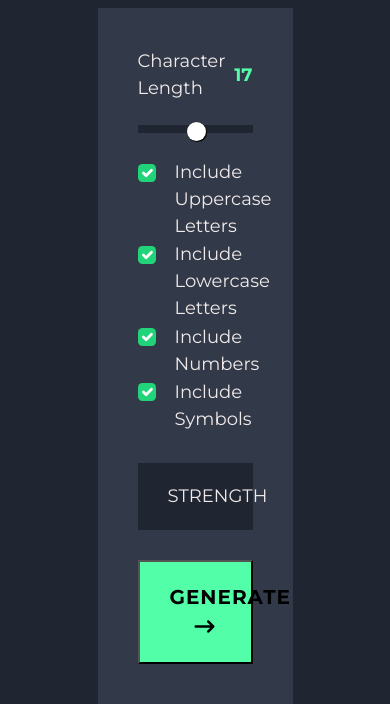
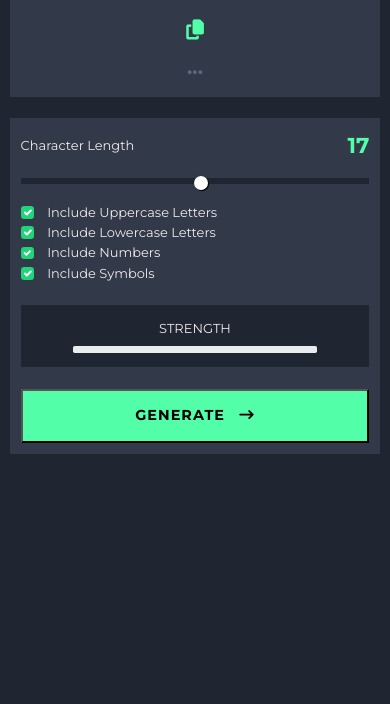
Before and after one commit to Kacper-Stepien/Password-Generator, a plain HTML site: page index.html in a window 390 px wide. Shown: the part 229-933 px from the top of the page. After the commit the page ends 844 px from the top, so only its background shows below. Drawn offline with nearby package versions, Linux system fonts and the light colour scheme.

Commit message:
add media queries and polish the code

```diff
--- a/index.html
+++ b/index.html
@@ -12,8 +12,8 @@
         crossorigin="anonymous"></script>
     <script src="https://kit.fontawesome.com/8c4bd008c3.js" crossorigin="anonymous"></script>
 
+    <link rel="stylesheet" href="style.css">
     <script defer src="script.js"></script>
-    <link rel="stylesheet" href="style.css">
     <title>Password Generator</title>
 </head>
 
@@ -21,22 +21,22 @@
     <main>
         <h1 class="title" id="title">Password Generator</h1>
         <div class="password-field" id="password-field">
-            <div class="password" id="password">P4$5W0rD!</div>
+            <div class="password" id="password">...</div>
             <div class="copy-btn" id="copy-btn">
                 <i class="fa-solid fa-copy"></i>
             </div>
         </div>
+
         <div class="bottom-area">
+
             <div class="settings-field" id="settings-field">
                 <div class="character-length" id="character-length">
                     <div class="character-length-text" id="character-length-text">
                         Character Length
                     </div>
-                    <div class="character-length-number" id="character-length-number">
+                    <div class="character-length-number" id="character-length-number"></div>
+                </div>
 
-                    </div>
-
-                </div>
                 <input type="range" class="form-range range-of-characters" id="range-of-characters" min="3" max="30"
                     step="1">
                 <div class="settings-checkboxes">
@@ -66,6 +66,7 @@
                     </div>
                 </div>
             </div>
+
             <div class="strength-div" id="strength-div">
                 <div class="strength-title" id="strength-title">STRENGTH</div>
                 <div class="progress">
--- a/script.js
+++ b/script.js
@@ -20,14 +20,14 @@ const includeSymbols = document.getElementById('symbols');
 const strengthProgress = document.getElementById('progress-bar');
 const generateBtn = document.getElementById('generate-btn');
 
-characterLengthNumber.textContent = characterLengthRange.value;
+characterLengthNumber.textContent = characterLengthRange.value; // Set value of character length number to value of input range
 
 function generateNewPassword() {
     let allCharacters = [];
     let newPassword = '';
 
     if (!isAtLeastOneElementChecked()) {
-        updatePassword('');
+        updatePassword('...');
         return;
     };
 
@@ -43,7 +43,7 @@ function generateNewPassword() {
     if (includeSymbols.checked)
         allCharacters = allCharacters.concat(symbols);
 
-    allCharacters.sort(() => Math.random() - 0.5);
+    allCharacters.sort(() => Math.random() - 0.5);  // Shuffle the array with chars
 
     let letters = characterLengthRange.value;
 
@@ -73,7 +73,7 @@ function updateStrengthOfPassword() {
     complicating += includeNumbers.checked ? 0.29 : 0;
     complicating += includeSymbols.checked ? 0.32 : 0;
     strengthProgress.style.width = `${strength * 100 * complicating}%`;
-}
+};
 
 function isAtLeastOneElementChecked() {
     let checkboxes = document.querySelectorAll('.form-check-input');
@@ -82,7 +82,7 @@ function isAtLeastOneElementChecked() {
             return true;
     }
     return false;
-}
+};
 
 // Event Listeners
 copyBtn.addEventListener('click', copyToClipboard);
--- a/style.css
+++ b/style.css
@@ -78,6 +78,7 @@ main {
 
 .character-length-number {
     color: hsl(150, 100%, 66%);
+    font-size: 3rem;
     font-weight: 700;
 }
 
@@ -160,3 +161,58 @@ main {
 .arrow-btn {
     margin-left: 2rem;
 }
+
+/* Media Queries */
+@media only screen and (max-width: 1300px) {
+    main {
+        width: 70%;
+    }
+}
+
+@media only screen and (max-width:980px) {
+    html {
+        font-size: 55%;
+    }
+
+    main {
+        width: 95%;
+    }
+}
+
+@media only screen and (max-width: 660px) {
+    .password-field {
+        flex-direction: column;
+        justify-content: center;
+        align-items: center;
+    }
+
+    .password {
+        order: 2;
+        margin-top: 1rem;
+    }
+
+    .strength-div {
+        flex-direction: column;
+        justify-content: center;
+    }
+
+    .strength-title {
+        margin-bottom: 1rem;
+    }
+}
+
+@media only screen and (max-width: 500px) {
+    html {
+        font-size: 45%;
+    }
+
+    .password {
+        word-break: break-all;
+    }
+}
+
+@media only screen and (max-width: 400px) {
+    .bottom-area {
+        padding: 1.5rem;
+    }
+}
```
